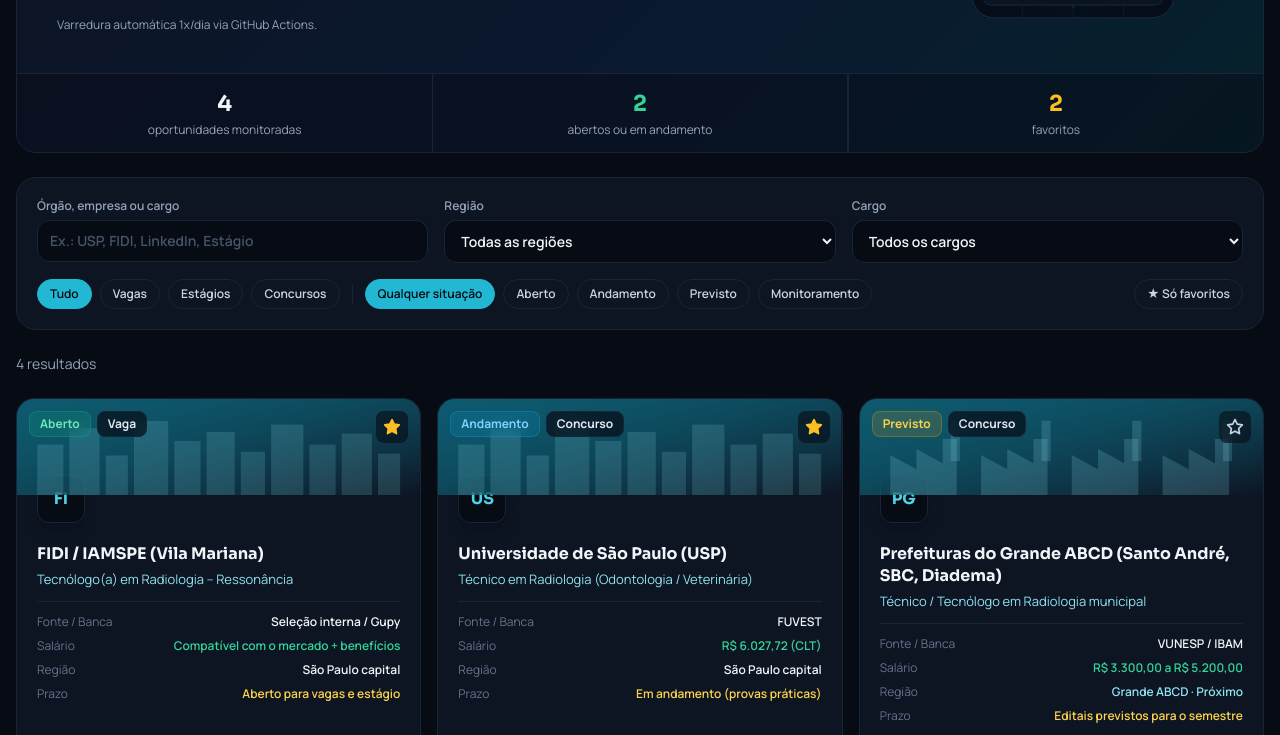
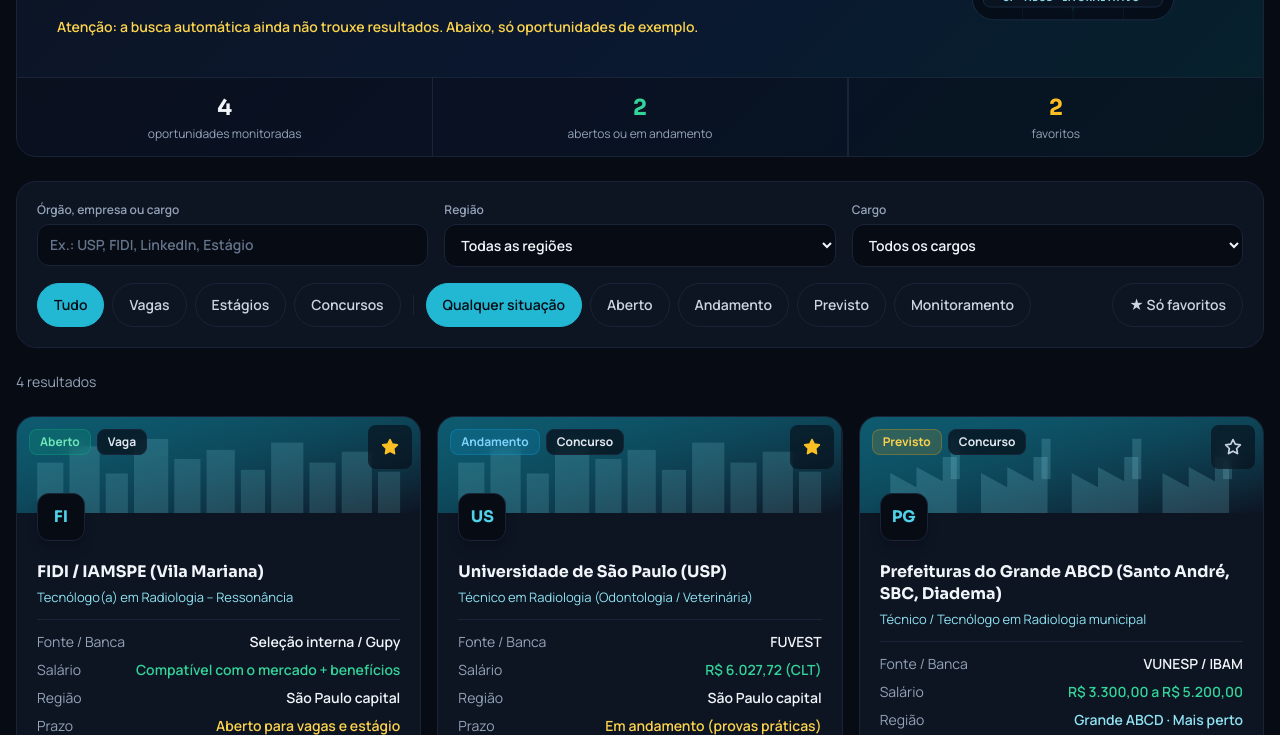
Before and after one commit to FlavioPavan/radar-radiologia, a plain HTML site: page index.html in a window 1280 px wide. Shown: the part 333-1068 px from the top of the page. Drawn offline with nearby package versions, Linux system fonts and the light colour scheme.

Commit message:
Ajustes de UI/UX: contraste, toque, cards e aviso de dados desatualizados

```diff
--- a/index.html
+++ b/index.html
@@ -69,20 +69,20 @@ tailwind.config = { darkMode: 'class', theme: { extend: {
   html.no-tw input, html.no-tw select { width: 100%; margin-top: 6px; background: #070b14; color: #f1f5f9; border: 1px solid #1a2438; border-radius: 12px; padding: 10px 12px; font-size: 14px; font-family: inherit; }
   html.no-tw button { font-family: inherit; cursor: pointer; }
   html.no-tw #chips { display: flex; flex-wrap: wrap; align-items: center; gap: 8px; margin-top: 16px; }
-  html.no-tw #chips button { background: transparent; color: #cbd5e1; border: 1px solid #1a2438; border-radius: 999px; padding: 6px 12px; font-size: 12px; font-weight: 600; }
+  html.no-tw #chips button { background: transparent; color: #cbd5e1; border: 1px solid #1a2438; border-radius: 999px; padding: 0 16px; min-height: 44px; font-size: 14px; font-weight: 600; }
   html.no-tw #chips button[aria-pressed="true"] { background: #22b8d3; color: #070b14; border-color: #22b8d3; }
   html.no-tw article { background: #0d1422; border: 1px solid #1a2438; border-radius: 18px; overflow: hidden; display: flex; flex-direction: column; }
   html.no-tw article > div:first-child { position: relative; height: 96px; }
   html.no-tw article > div:last-child { padding: 20px; display: flex; flex-direction: column; flex: 1; }
   html.no-tw article h3 { margin: 8px 0 4px; font-size: 16px; font-weight: 700; }
   html.no-tw article p { margin: 0 0 12px; font-size: 13px; color: #8fe3f2; }
-  html.no-tw article dl { margin: 0; border-top: 1px solid #1a2438; padding-top: 12px; font-size: 12px; }
+  html.no-tw article dl { margin: 0; border-top: 1px solid #1a2438; padding-top: 12px; font-size: 14px; }
   html.no-tw article dl > div { display: flex; justify-content: space-between; gap: 12px; margin-bottom: 6px; }
-  html.no-tw article dt { color: #64748b; }
+  html.no-tw article dt { color: #94a3b8; }
   html.no-tw article dd { margin: 0; font-weight: 600; text-align: right; }
   html.no-tw article a { color: #4fd1e8; font-size: 12px; font-weight: 700; text-decoration: none; display: inline-flex; align-items: center; gap: 4px; }
   html.no-tw #xray { width: 220px; height: 220px; margin: 0 auto; display: block; }
-  html.no-tw footer { border-top: 1px solid #1a2438; background: #0d1422; padding: 24px 16px; text-align: center; font-size: 12px; color: #64748b; margin-top: 40px; }
+  html.no-tw footer { border-top: 1px solid #1a2438; background: #0d1422; padding: 24px 16px; text-align: center; font-size: 14px; color: #94a3b8; margin-top: 40px; }
 </style>
 <script>
 (() => {
@@ -109,9 +109,9 @@ tailwind.config = { darkMode: 'class', theme: { extend: {
         <p class="text-xs text-slate-400 hidden sm:block">Concursos, vagas e estágios em Radiologia</p>
       </div>
     </div>
-    <span class="inline-flex items-center gap-2 text-xs bg-line/60 border border-line px-3 py-1.5 rounded-xl text-slate-300 font-semibold">
-      <span class="w-2 h-2 rounded-full bg-emerald-500"></span> Automático 1x/dia
-    </span>
+    <p class="inline-flex items-center gap-2 text-xs text-slate-300">
+      <span class="w-2 h-2 rounded-full bg-emerald-500" aria-hidden="true"></span> <span id="headerScan">Atualização automática diária</span>
+    </p>
   </div>
 </header>
 
@@ -141,12 +141,12 @@ tailwind.config = { darkMode: 'class', theme: { extend: {
   <section class="bg-panel border border-line rounded-2xl p-5 space-y-4" aria-label="Filtros">
     <div class="grid grid-cols-1 sm:grid-cols-3 gap-3">
       <label class="block text-xs font-semibold text-slate-400">Órgão, empresa ou cargo
-        <input id="q" type="search" placeholder="Ex.: USP, FIDI, LinkedIn, Estágio" class="mt-1 w-full bg-ink border border-line rounded-xl px-3 py-2.5 text-sm text-slate-100 placeholder:text-slate-600 focus:border-rx-500 focus:outline-none">
+        <input id="q" type="search" placeholder="Ex.: USP, FIDI, LinkedIn, Estágio" class="mt-1 w-full bg-ink border border-line rounded-xl px-3 py-2.5 text-sm text-slate-100 placeholder:text-slate-500 focus:border-rx-500 focus:outline-none">
       </label>
       <label class="block text-xs font-semibold text-slate-400">Região
         <select id="region" class="mt-1 w-full bg-ink border border-line rounded-xl px-3 py-2.5 text-sm text-slate-100 focus:border-rx-500 focus:outline-none">
           <option value="all">Todas as regiões</option>
-          <option value="ABCD">Grande ABCD (base / proximidade)</option>
+          <option value="ABCD">Grande ABCD (mais perto)</option>
           <option value="Capital">São Paulo capital</option>
           <option value="Litoral">Litoral paulista</option>
         </select>
@@ -167,7 +167,7 @@ tailwind.config = { darkMode: 'class', theme: { extend: {
   <div id="grid" class="grid grid-cols-1 md:grid-cols-2 xl:grid-cols-3 gap-5" aria-live="polite"></div>
 </main>
 
-<footer class="border-t border-line bg-panel py-6 text-center text-xs text-slate-500 px-4">
+<footer class="border-t border-line bg-panel py-6 text-center text-sm text-slate-400 px-4">
   Confirme sempre datas, requisitos e se a vaga continua aberta no site oficial. Atualização diária automatizada.
 </footer>
 
@@ -178,7 +178,7 @@ tailwind.config = { darkMode: 'class', theme: { extend: {
   'use strict';
   const $ = s => document.querySelector(s);
   const FAV = 'radar_favs_v2';
-  const MODEL = 'gemini-3.8-flash';
+  let MODEL = 'Gemini';
   const STATUS = ['Aberto', 'Andamento', 'Previsto', 'Monitoramento'];
   const PROXIMITY = { ABCD: 0, Capital: 1, Litoral: 2 };
   const BADGE = {
@@ -189,7 +189,7 @@ tailwind.config = { darkMode: 'class', theme: { extend: {
   };
   const REGION_LABEL = {
     Capital: 'São Paulo capital',
-    ABCD: 'Grande ABCD · Próximo',
+    ABCD: 'Grande ABCD · Mais perto',
     Litoral: 'Litoral paulista'
   };
 
@@ -331,7 +331,7 @@ tailwind.config = { darkMode: 'class', theme: { extend: {
     const urgent = left !== null && left <= 3 ? 0 : 1;
     const statusRank = STATUS.indexOf(item.status);
     const proxRank = PROXIMITY[item.regiao] ?? 9;
-    return [urgent, statusRank === -1 ? 99 : statusRank, proxRank];
+    return [urgent, statusRank === -1 ? 99 : statusRank, left ?? 9999, proxRank];
   }
 
   function filtered() {
@@ -355,12 +355,12 @@ tailwind.config = { darkMode: 'class', theme: { extend: {
   }
 
   function renderChips() {
-    const chip = (attr, v, l, on) => `<button type="button" ${attr}="${v}" aria-pressed="${on}" class="text-xs font-semibold px-3 py-1.5 rounded-full border transition ${on ? 'bg-rx-500 text-ink border-rx-500' : 'border-line text-slate-300 hover:border-rx-500/60'}">${l}</button>`;
+    const chip = (attr, v, l, on) => `<button type="button" ${attr}="${v}" aria-pressed="${on}" class="inline-flex items-center min-h-11 text-sm font-semibold px-4 rounded-full border transition ${on ? 'bg-rx-500 text-ink border-rx-500' : 'border-line text-slate-300 hover:border-rx-500/60'}">${l}</button>`;
     $('#chips').innerHTML =
       [['all', 'Tudo'], ['Vaga', 'Vagas'], ['Estágio', 'Estágios'], ['Concurso', 'Concursos']].map(([v, l]) => chip('data-tipo', v, l, state.tipo === v)).join('') +
       '<span class="w-px h-5 bg-line mx-1" aria-hidden="true"></span>' +
       [['all', 'Qualquer situação'], ...STATUS.map(x => [x, x])].map(([v, l]) => chip('data-status', v, l, state.status === v)).join('') +
-      `<button type="button" data-fav-filter aria-pressed="${state.onlyFav}" class="ml-auto text-xs font-semibold px-3 py-1.5 rounded-full border transition ${state.onlyFav ? 'bg-amber-400 text-ink border-amber-400' : 'border-line text-slate-300 hover:border-amber-400/60'}">★ Só favoritos</button>`;
+      `<button type="button" data-fav-filter aria-pressed="${state.onlyFav}" class="ml-auto inline-flex items-center min-h-11 text-sm font-semibold px-4 rounded-full border transition ${state.onlyFav ? 'bg-amber-400 text-ink border-amber-400' : 'border-line text-slate-300 hover:border-amber-400/60'}">★ Só favoritos</button>`;
   }
 
   function card(i) {
@@ -374,25 +374,25 @@ tailwind.config = { darkMode: 'class', theme: { extend: {
           ${urgencyBadge(i)}
           ${isNovo(i) ? '<span class="text-xs font-bold px-2.5 py-1 rounded-lg bg-rx-500 text-ink">Novo</span>' : ''}
         </div>
-        <button type="button" data-fav="${esc(i.id)}" aria-pressed="${fav}" aria-label="${fav ? 'Remover dos favoritos' : 'Adicionar aos favoritos'}" class="absolute right-3 top-3 p-1.5 rounded-lg bg-ink/60 backdrop-blur hover:bg-ink transition ${fav ? 'text-amber-400' : 'text-slate-300'}">
+        <button type="button" data-fav="${esc(i.id)}" aria-pressed="${fav}" aria-label="${fav ? 'Remover dos favoritos' : 'Adicionar aos favoritos'}" class="absolute right-2 top-2 grid place-items-center w-11 h-11 rounded-lg bg-ink/60 backdrop-blur hover:bg-ink transition ${fav ? 'text-amber-400' : 'text-slate-300'}">
           <svg class="w-5 h-5" viewBox="0 0 24 24" fill="${fav ? 'currentColor' : 'none'}" stroke="currentColor" stroke-width="2" stroke-linejoin="round"><path d="m12 3 2.7 5.6 6.1.9-4.4 4.3 1 6.1L12 17l-5.4 2.9 1-6.1L3.2 9.5l6.1-.9z"/></svg>
         </button>
       </div>
       <div class="p-5 flex-1 flex flex-col">
         <div class="flex items-start gap-3 -mt-10 mb-3">
-          <div class="w-12 h-12 shrink-0 rounded-xl bg-ink border border-line grid place-items-center font-display font-bold text-rx-400 shadow-lg">${esc(initials(i.orgao))}</div>
+          <div class="relative z-10 w-12 h-12 shrink-0 rounded-xl bg-ink border border-line grid place-items-center font-display font-bold text-rx-400 shadow-lg">${esc(initials(i.orgao))}</div>
         </div>
         <h3 class="font-display font-bold leading-snug">${esc(i.orgao)}</h3>
         <p class="text-sm text-rx-300 mt-1">${esc(i.cargo)}</p>
-        <dl class="mt-4 space-y-2 text-xs border-t border-line pt-4">
+        <dl class="mt-4 space-y-2 text-sm border-t border-line pt-4">
           ${[['Fonte / Banca', i.banca, ''], ['Salário', i.salario, 'text-emerald-400'], ['Região', REGION_LABEL[i.regiao] || i.regiao, i.regiao === 'ABCD' ? 'text-rx-300' : ''], ['Prazo', prazoTxt(i), 'text-amber-300']]
-            .map(([k, v, c]) => `<div class="flex justify-between gap-4"><dt class="text-slate-500 shrink-0">${k}</dt><dd class="font-semibold text-right ${c}">${esc(v || 'Não informado')}</dd></div>`).join('')}
+            .map(([k, v, c]) => `<div class="flex justify-between gap-4"><dt class="text-slate-400 shrink-0">${k}</dt><dd class="font-semibold text-right ${c}">${esc(v || 'Não informado')}</dd></div>`).join('')}
         </dl>
         <div class="mt-auto pt-4 flex items-center justify-between gap-2">
-          ${i.ia ? '<span class="text-[11px] text-slate-500">Atualizado via ' + esc(MODEL) + '. Confira no site oficial.</span>' : '<span></span>'}
+          ${i.ia ? '<span class="text-xs text-slate-400">Atualizado via ' + esc(MODEL) + '. Confira no site oficial.</span>' : '<span></span>'}
           <div class="flex items-center gap-3 shrink-0">
-            ${url ? `<button type="button" data-copy="${esc(url)}" class="text-xs font-semibold text-slate-400 hover:text-slate-200 transition">Copiar link</button>
-            <a href="${esc(url)}" target="_blank" rel="noopener noreferrer" class="text-xs font-bold text-rx-400 hover:text-rx-300 inline-flex items-center gap-1">Abrir link<svg class="w-3.5 h-3.5" fill="none" stroke="currentColor" stroke-width="2" viewBox="0 0 24 24"><path stroke-linecap="round" stroke-linejoin="round" d="M10 6H6a2 2 0 0 0-2 2v10a2 2 0 0 0 2 2h10a2 2 0 0 0 2-2v-4M14 4h6v6M20 4 10 14"/></svg></a>` : '<span class="text-xs text-slate-600">Sem link</span>'}
+            ${url ? `<button type="button" data-copy="${esc(url)}" class="min-h-11 px-2 text-sm font-semibold text-slate-300 hover:text-white transition">Copiar link</button>
+            <a href="${esc(url)}" target="_blank" rel="noopener noreferrer" class="min-h-11 px-2 text-sm font-bold text-rx-400 hover:text-rx-300 inline-flex items-center gap-1">Abrir link<svg class="w-3.5 h-3.5" fill="none" stroke="currentColor" stroke-width="2" viewBox="0 0 24 24"><path stroke-linecap="round" stroke-linejoin="round" d="M10 6H6a2 2 0 0 0-2 2v10a2 2 0 0 0 2 2h10a2 2 0 0 0 2-2v-4M14 4h6v6M20 4 10 14"/></svg></a>` : '<span class="text-xs text-slate-400">Sem link</span>'}
           </div>
         </div>
       </div>
@@ -433,9 +433,16 @@ tailwind.config = { darkMode: 'class', theme: { extend: {
   }
 
   function showScan() {
-    $('#lastScan').textContent = state.remoteTs
-      ? 'Última varredura automática: ' + new Date(state.remoteTs).toLocaleString('pt-BR', { dateStyle: 'short', timeStyle: 'short' })
-      : 'Varredura automática 1x/dia via GitHub Actions.';
+    const old = state.loaded && (!state.remoteTs || Date.now() - state.remoteTs > 2 * DAY);
+    $('#lastScan').className = old ? 'text-sm font-semibold text-amber-300' : 'text-xs text-slate-400';
+    $('#lastScan').textContent = old
+      ? (state.remoteTs
+        ? 'Atenção: a busca automática não roda desde ' + new Date(state.remoteTs).toLocaleDateString('pt-BR') + '. Os dados podem estar desatualizados.'
+        : 'Atenção: a busca automática ainda não trouxe resultados. Abaixo, só oportunidades de exemplo.')
+      : state.remoteTs
+        ? 'Última varredura automática: ' + new Date(state.remoteTs).toLocaleString('pt-BR', { dateStyle: 'short', timeStyle: 'short' })
+        : 'Varredura automática 1x/dia via GitHub Actions.';
+    if (state.remoteTs) $('#headerScan').textContent = 'Atualizado ' + new Date(state.remoteTs).toLocaleString('pt-BR', { day: '2-digit', month: '2-digit', hour: '2-digit', minute: '2-digit' });
   }
 
   async function loadRemote() {
@@ -445,6 +452,8 @@ tailwind.config = { darkMode: 'class', theme: { extend: {
       const d = await r.json();
       state.remote = (d.itens || []).filter(x => x && x.id && x.orgao && x.cargo).map(x => ({ ...x, link: safeUrl(x.link), ia: true }));
       state.remoteTs = Number(d.atualizado) || 0;
+      if (d.modelo) MODEL = d.modelo;
+      state.loaded = true;
       showScan(); render();
     } catch {}
   }
```
